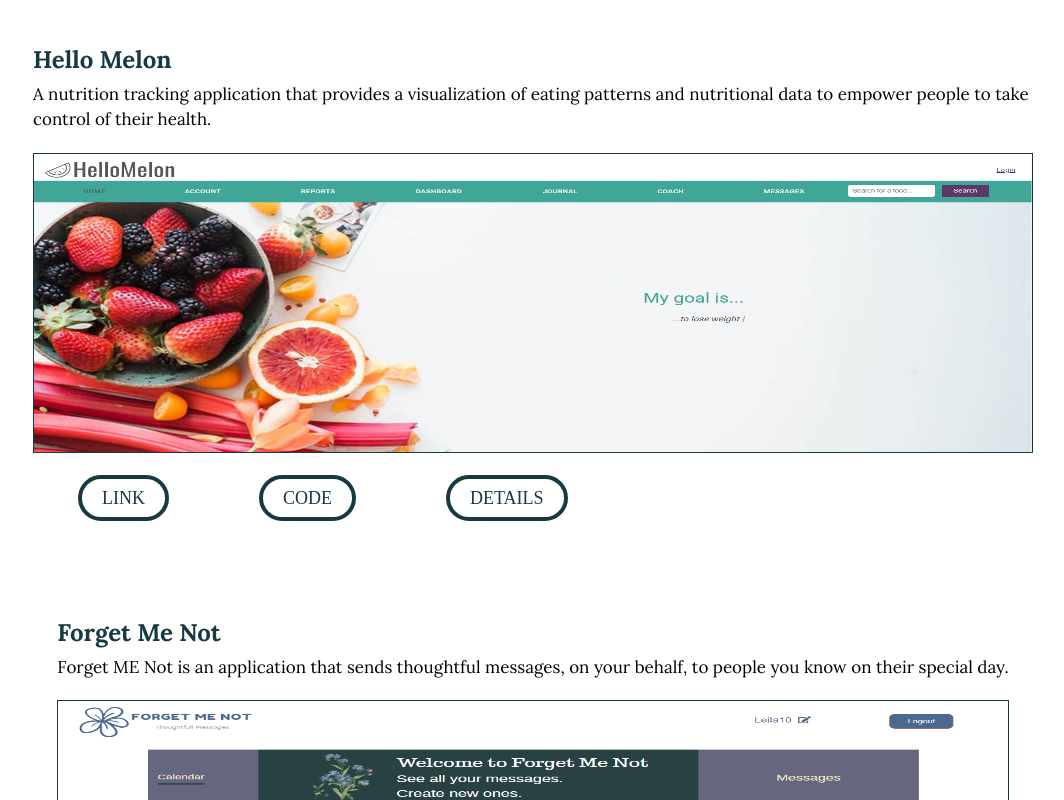
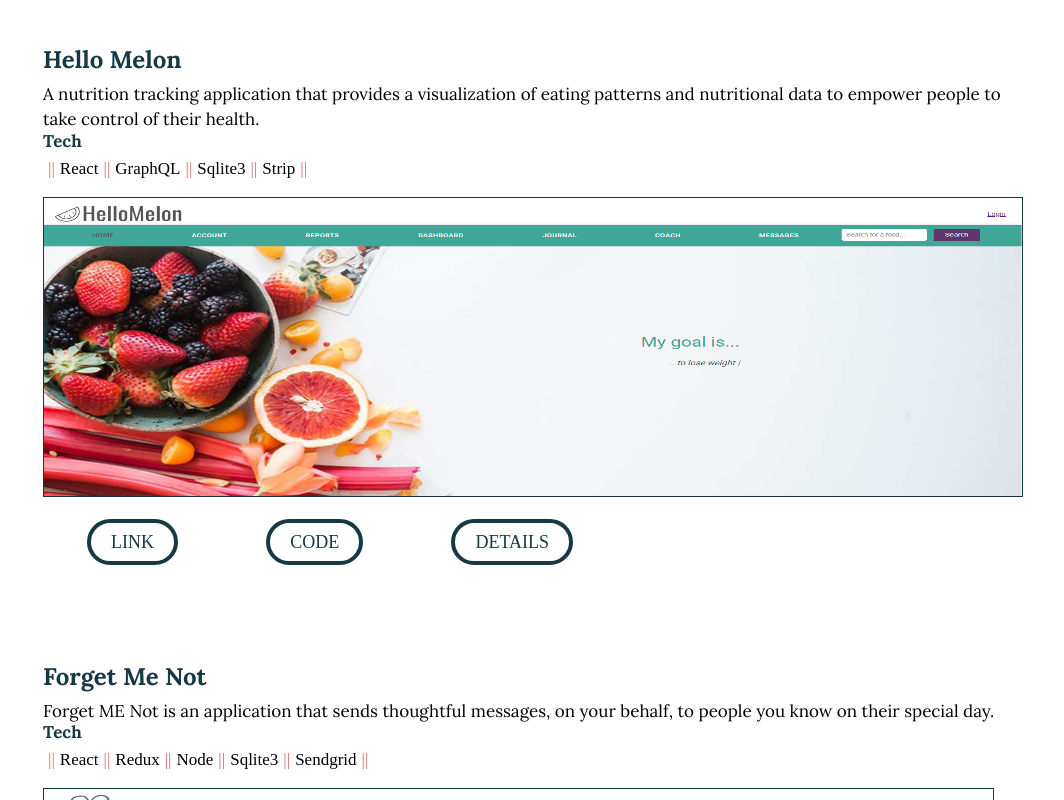
Before and after one commit to leila100/portfolio2, a React (Create React App) app in the folder website/: page / in a window 1280 px wide. Shown: the part 1300-2100 px from the top of the page, without its empty margins (107-1171 px from the left). Built offline with nearby package versions, Linux system fonts and the light colour scheme.

Commit message:
Add Tech section to projects

```diff
--- a/website/src/SASS/common.scss
+++ b/website/src/SASS/common.scss
@@ -18,6 +18,11 @@
             margin: 0;
             margin-right: 5%;
         }
+
+        @media (max-width: 600px) {
+            padding: 5px 10px 5px 10px;
+            font-size: 1.5rem;
+        }
     }
 
     .link:hover {
--- a/website/src/SASS/projects.scss
+++ b/website/src/SASS/projects.scss
@@ -27,7 +27,7 @@
         max-width: 1000px;
 
         .proj {
-            margin: 50px auto;
+            margin: 50px 10px;
 
             @media (max-width: 700px) {
                 width: 90%;
@@ -39,6 +39,23 @@
                 font-family: 'Lora', serif;
                 margin-bottom: 10px;
                 font-weight: bold;
+            }
+
+            h4 {
+                font-size: 1.7rem;
+                color: $bg-dark;
+                font-family: 'Lora', serif;
+                margin-bottom: 10px;
+                font-weight: bold;
+            }
+
+            .skills {
+                font-size: 1.7rem;
+
+                span {
+                    color: $highlight;
+                    margin: 0 5px;
+                }
             }
 
             p {
--- a/website/src/components/projects/Projects.js
+++ b/website/src/components/projects/Projects.js
@@ -20,6 +20,12 @@ const Projects = () => {
             </p>
           </div>
           <div class='details'>
+            <div class='skills'>
+              <h4>Tech</h4>
+              <div>
+                <span>||</span>React<span>||</span>GraphQL<span>||</span>Sqlite3<span>||</span>Strip<span>||</span>
+              </div>
+            </div>
             <img src={Hello} alt='Hello Melon App' />
             <div class='links'>
               <div class='link'>
@@ -49,6 +55,13 @@ const Projects = () => {
             </p>
           </div>
           <div class='details'>
+            <div class='skills'>
+              <h4>Tech</h4>
+              <div>
+                <span>||</span>React<span>||</span>Redux<span>||</span>Node<span>||</span>Sqlite3<span>||</span>Sendgrid
+                <span>||</span>
+              </div>
+            </div>
             <img src={FMN_home} alt='Forget Me Not App' />
             <div class='links'>
               <div class='link'>
@@ -78,6 +91,12 @@ const Projects = () => {
             </p>
           </div>
           <div class='details'>
+            <div class='skills'>
+              <h4>Tech</h4>
+              <div>
+                <span>||</span>React<span>||</span>Django<span>||</span>Sqlite3<span>||</span>Pusher<span>||</span>
+              </div>
+            </div>
             <img src={mud} alt='Lambda MUD App' />
             <div class='links'>
               <div class='link'>
```
